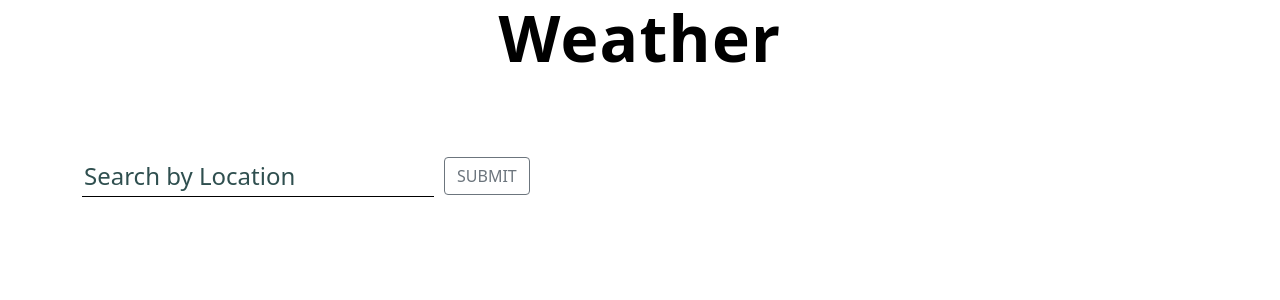
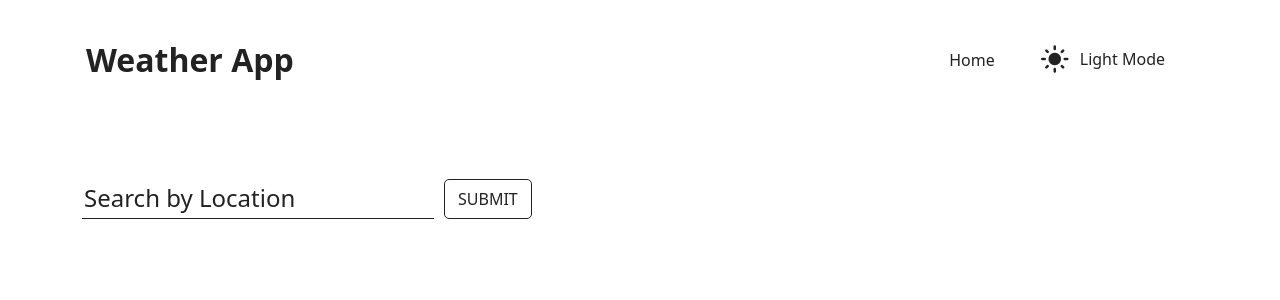
Before and after one commit to jonasbender/weather, an Angular app: page / in a window 1280 px wide. Shown: the top 300 px of the page. Built offline with nearby package versions, Linux system fonts and the light colour scheme.

Commit message:
implemented dark mode

```diff
--- a/src/app/app.component.html
+++ b/src/app/app.component.html
@@ -1,4 +1,3 @@
-
 
 <app-header id="header"></app-header>
 
--- a/src/app/header/header.component.css
+++ b/src/app/header/header.component.css
@@ -1,14 +1,36 @@
 
-h1 {
-    font-weight: bold;
-    font-size: 4rem;
-    letter-spacing: 0.02em;
-    text-align: center;
+#toggleIcon {
+  float: left;
+  color: var(--text-color);
+  margin-top: 5px;
 }
 
+#menu {
+  background-color: var(--bgd-color);
+}
+
+.menutext {
+  margin-left: 10px;
+  margin-top: 3px;
+  float: right;
+  color: var(--text-color);
+}
+
+#headline {
+  margin-top: 20px;
+  color: var(--text-color);
+  font-weight: bold;
+  font-size: xx-large;
+}
+
+.material-icons {
+  font-size: 30px;
+}
+.material-icons.md-light { color: rgba(255, 255, 255, 1); }
+
 a {
-    text-decoration: none;
-    color: black;
+  color: var(--text-color);
+  text-decoration: none;
 }
 
 
@@ -24,12 +46,12 @@ a {
 /* SECTION #1
   –––––––––––––––––––––––––––––––––––––––––––––––––– */
   #top-banner {
-    color: var(--text_light);
+    color: var(--text-color);
     width: 100%;
     margin-left: auto;
     margin-right: auto;
-    background-color: #fff;
-    margin-top: 50px;
+    background-color: var(--bgd-color);
+    margin-top: 30px;
     padding-top: 30px;
   }
 
@@ -43,18 +65,31 @@ a {
   }
 
   #top-banner form input::placeholder {
-    color: darkslategrey;
+    color: var(--text-color);
   }
 
   .searchbar {
+    caret-color: var(--text-color);
+    color: var(--text-color);
     float: left;
     height: 40px;
     border-bottom: 1px solid;
   }
 
+
+  #submit {
+    color: var(--text-color);
+  }
+
+  #textinput {
+    color: var(--text-color);
+  }
+
   .searchbutton {
     float: left;
     margin-left: 10px;
+    border: 1px solid;
+    border-radius: 5px;
   }
 
 
@@ -67,5 +102,6 @@ a {
       width: 100%;
       margin-top: 10px;
       margin-left: 0px;
+      margin-bottom: 10px;
     }
   }
--- a/src/app/header/header.component.html
+++ b/src/app/header/header.component.html
@@ -1,15 +1,34 @@
-<h1> <a routerLink="/home"> Weather</a></h1>
+<head>
+  <link rel="stylesheet" href="https://fonts.googleapis.com/icon?family=Material+Icons">
+</head>
 
+
+<div class="container d-flex p-3 mx-auto w-100 flex-column">
+<header class="mb-auto">
+  <div class="float-md-start " id="headline">Weather App </div>
+  <nav class="nav navbar float-md-end">
+    <a class="nav-link active"  routerLink="/home"> Home </a>
+
+    <div class="nav-link">
+      <button class="btn" id="darkModeToggle" (click)="toggleDarkTheme()">
+        <div id="toggleIcon" *ngIf="isLightTheme()"><i class="material-icons">light_mode</i> <div class="menutext">Light Mode</div></div>
+        <div id="toggleIcon" *ngIf="!isLightTheme()"><i class="material-icons md-light">nights_stay</i><div class="menutext">Dark Mode</div></div>
+      </button>
+
+    </div>
+  </nav>
+</header>
+</div>
 
 <section class="top-banner sticky-top" id="top-banner" (keyup.enter)=Submit()>
 
   <form>
     <div class="container" id="searchbar" >
       <div class="searchbar">
-        <input type="text"   name="username" [(ngModel)]="location" placeholder="Search by Location" autocomplete="off" >
+        <input type="text"   name="location" id="textinput" [(ngModel)]="location" placeholder="Search by Location" autocomplete="off" >
       </div>
       <div class="searchbutton">
-        <button (click)=Submit()  class="btn btn-outline-secondary" id="submit">SUBMIT</button>
+        <button (click)=Submit()  class="btn " id="submit">SUBMIT</button>
       </div>
     </div>
   </form>
--- a/src/app/header/header.component.ts
+++ b/src/app/header/header.component.ts
@@ -16,6 +16,9 @@ export class HeaderComponent implements OnInit {
   ) { }
 
   ngOnInit(): void {
+    if (!this.isLightTheme()){
+      document.body.classList.toggle('dark-theme');
+    }
   }
 
 
@@ -26,6 +29,27 @@ export class HeaderComponent implements OnInit {
     });
   }
 
+  toggleDarkTheme(): void {
+    document.body.classList.toggle('dark-theme');
+
+    var darkSwitch = localStorage.getItem("darkSwitch");
+    if(darkSwitch === "dark") {
+      localStorage.setItem("darkSwitch", "light");
+
+
+    }
+    else {
+      localStorage.setItem("darkSwitch", "dark")
+    }
+
+
+
+ }
+
+ isLightTheme() {
+  var darkSwitch = localStorage.getItem("darkSwitch");
+  return !(darkSwitch === "dark");
+}
 
 
 
--- a/src/app/weather/weather.component.css
+++ b/src/app/weather/weather.component.css
@@ -1,27 +1,5 @@
 
 
-  /* SECTION #1
-  –––––––––––––––––––––––––––––––––––––––––––––––––– */
-  .top-banner {
-    color: var(--text_light);
-  }
-
-  .top-banner form {
-    position: relative;
-    display: flex;
-    align-items: center;
-  }
-
-  .top-banner form input {
-    font-size: 1.5rem;
-    height: 40px;
-    padding: 5px 5px 10px;
-    border-bottom: 1px solid;
-  }
-
-  .top-banner form input::placeholder {
-    color: grey;
-  }
 
   /* SECTION #2
   –––––––––––––––––––––––––––––––––––––––––––––––––– */
@@ -31,18 +9,21 @@
       padding-bottom: 20px;
   }
 
+  div {
+    color: var(--text-color);
+  }
 
 
   /* SECTION #3
   –––––––––––––––––––––––––––––––––––––––––––––––––– */
 
  #city {
-     color: black;
+    color: var(--text-color);
      font-size: 3rem;
  }
 
  #date {
-     color: black;
+     color: var(--text-color);
      font-size: 1.2rem;
  }
 
@@ -119,6 +100,23 @@ td {
  /* SECTION #4
   –––––––––––––––––––––––––––––––––––––––––––––––––– */
 
+::-webkit-scrollbar {
+    height: 10px;
+    background-color: var(--scroll-bkg);
+    border-radius: 10px;
+}
+
+
+::-webkit-scrollbar-thumb {
+    background-color: var(--scroll-acc);
+    border-radius: 5px;
+    height: 5px;
+}
+
+::-webkit-scrollbar-thumb:hover{
+    background-color: var(scroll-hov);
+}
+
   .hourly-item {
     width: 10%;
     text-align: center;
@@ -131,11 +129,12 @@ td {
 
 .hourly-table {
     display: block;
-  overflow-x: scroll;
-  margin-top: 30px;
-  margin-bottom: 30px;
-  border-top: 1px solid;
-  border-bottom: 1px solid;
+    overflow-x: scroll;
+    margin-top: 30px;
+    margin-bottom: 30px;
+    border-top: 1px solid;
+    border-bottom: 1px solid;
+    scrollbar-color: var(--slider-color);
 }
 
 .hourly-table tbody {
@@ -192,6 +191,7 @@ td {
   }
 
   #day {
+      color: var(--text-color);
       font-weight: bold;
       vertical-align: middle;
   }
@@ -222,7 +222,7 @@ td {
 .totalbar {
     width: 100%;
     height: 7px;
-    background-color: lightgrey;
+    background-color: var(--slider-color);
     border-radius: 10px;
     position: absolute;
     vertical-align: middle;
@@ -230,7 +230,7 @@ td {
 
 .weatherbar {
     height: 7px;
-    background-color: darkslategray;
+    background-color: var(--slider-acc-color);
     border-radius: 10px;
     vertical-align: text-bottom;
     position: absolute;
--- a/src/styles.css
+++ b/src/styles.css
@@ -1,6 +1,25 @@
 /* You can add global styles to this file, and also import other style files */
 body {
-    background-color: #fff;
-    --text_light: black;
+  --text-color: #222;
+  --bkg-color: #fff;
+  --slider-color: #d0d0d0;
+  --slider-acc-color: #636363;
+  --scroll-bkg: #fafafa;
+  --scroll-acc: #c1c1c1;
+  --scroll-hov: #7d7d7d;
+}
 
-  }
+body.dark-theme {
+  --text-color: #eee;
+  --bkg-color: #121212;
+  --slider-color: #636363;
+  --slider-acc-color: #d0d0d0;
+  --scroll-bkg: #636363;
+  --scroll-acc: #d0d0d0;
+  --scroll-hov: #7d7d7d;
+}
+
+body {
+  background: var(--bkg-color);
+
+}
```
